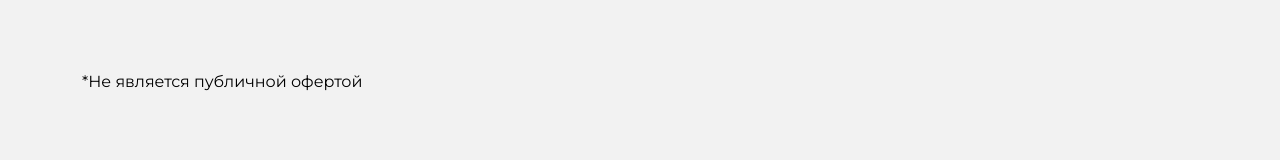
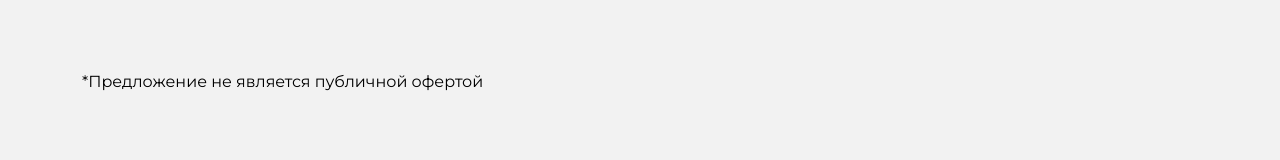
Before and after one commit to IrinaSmilea/smilea, a Next.js app: page /discounts in a window 1280 px wide. Shown: the part 160-320 px from the top of the page. Built offline with nearby package versions, Linux system fonts and the light colour scheme.

Commit message:
Настроена автосборка

```diff
--- a/src/app/(main)/discounts/page.tsx
+++ b/src/app/(main)/discounts/page.tsx
@@ -151,7 +151,9 @@ export default () => {
                     </div>
                     <div className={styles.image_discount1}></div>
                 </div> */}
-                <span className={styles.offer}>*Не является публичной офертой</span>
+                <span className={styles.offer}>
+                    *Предложение не является публичной офертой
+                </span>
             </div>
         </div>
     );
```
